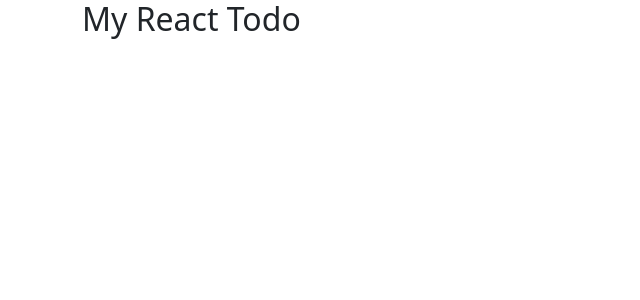
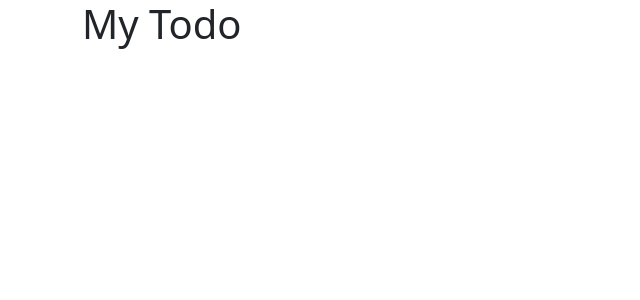
Before and after one commit to saurav-ghimire/React-Todo-App, a React (Vite) app: page / in a window 1280 px wide. Shown: the top 300 px of the page, without its empty margins (0-640 px from the left). Built offline with nearby package versions, Linux system fonts and the light colour scheme.

Commit message:
Heading Component Created

```diff
--- a/src/App.jsx
+++ b/src/App.jsx
@@ -1,4 +1,7 @@
+import React from 'react';
+
 import 'bootstrap/dist/css/bootstrap.css';
+import Heading from './Components/heading';
 
 
 function App() {
@@ -6,7 +9,7 @@ function App() {
   return (
     <>
       <div className="container">
-        <h2>My React Todo</h2>
+        <Heading />
       </div>
     </>
   )
--- /dev/null
+++ b/src/Components/heading.jsx
@@ -0,0 +1,7 @@
+function heading() {
+  return (
+    <h1>My Todo</h1>
+   );
+}
+
+export default heading;
```
